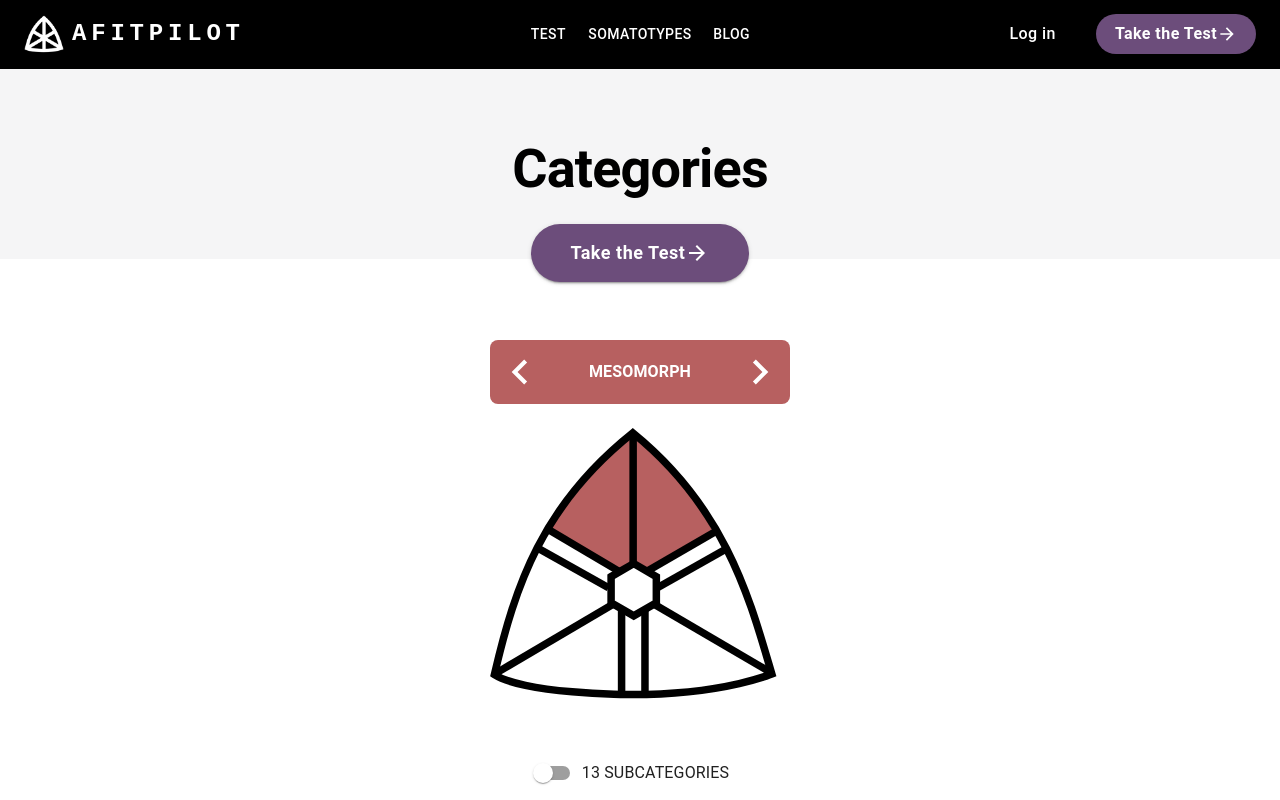
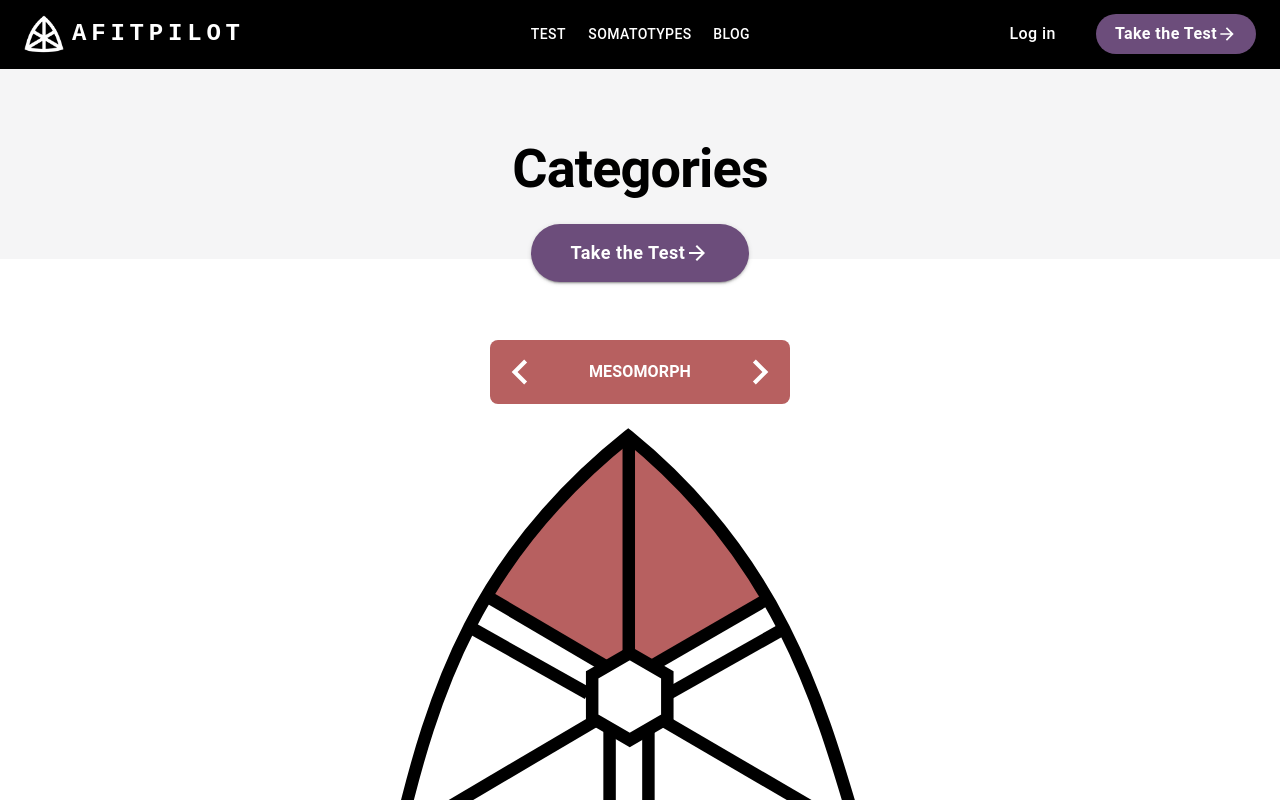
Before and after one commit to walter-clayton/afitpilot-somatotype, a React (Create React App) app in the folder client/: page /Types in a window 1280 px wide. Shown: the top 800 px of the page. Built offline with nearby package versions, Linux system fonts and the light colour scheme.

Commit message:
Change the width of graph

```diff
--- a/client/src/components/CTA/TypesPage1.tsx
+++ b/client/src/components/CTA/TypesPage1.tsx
@@ -122,8 +122,8 @@ function TypesPage1(props: any) {
       >
         {props.labelCategory === "category1" ? (
           <svg
-            style={{ maxWidth: "300px", width: "100%" }}
-            height="301"
+            style={{ maxWidth: "500px", width: "100%" }}
+            height="500"
             viewBox="0 0 598 601"
             fill="none"
             xmlns="http://www.w3.org/2000/svg"
@@ -271,7 +271,8 @@ function TypesPage1(props: any) {
           </svg>
         ) : (
           <svg
-            style={{ maxWidth: "400px", width: "100%" }}
+            style={{ maxWidth: "500px", width: "100%" }}
+            height="500"
             viewBox="0 0 598 601"
             fill="none"
             xmlns="http://www.w3.org/2000/svg"
```
